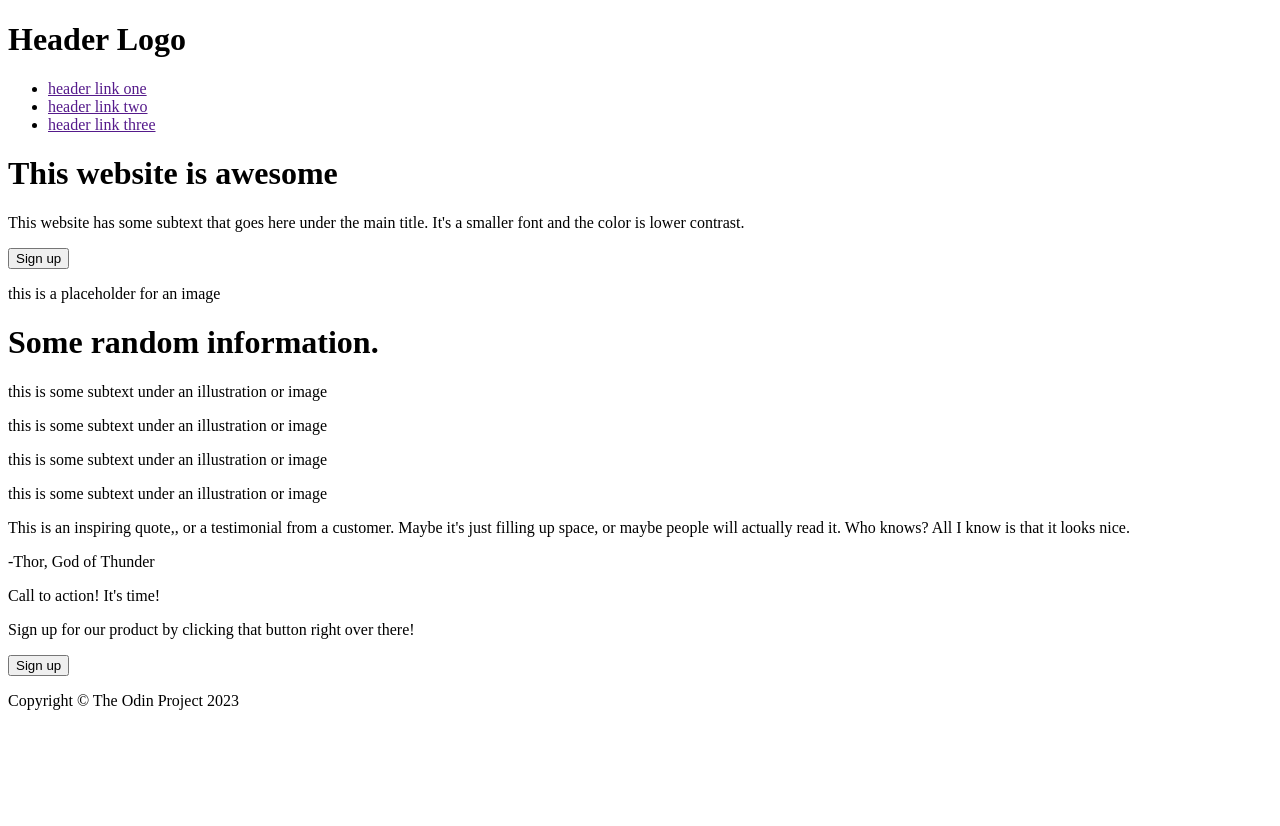
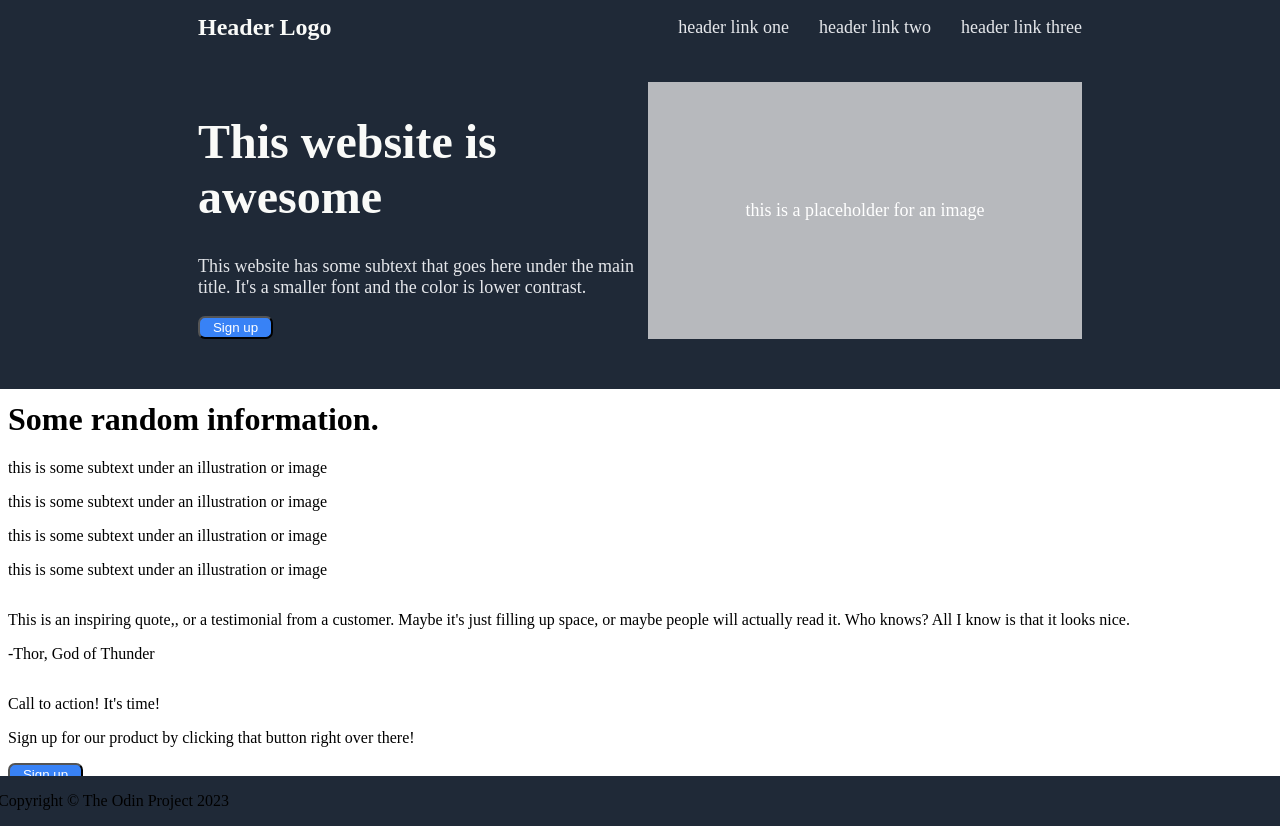
Before and after one commit to brian-p28/landing-page, a plain HTML site: page index.html in a window 1280 px wide. Before the commit the page ends 800 px from the top, so only its background shows below. Drawn offline with Linux system fonts and the light colour scheme.

Commit message:
Add CSS file and style Top section

```diff
--- a/index.html
+++ b/index.html
@@ -5,19 +5,29 @@
     <meta http-equiv="X-UA-Compatible" content="IE=edge">
     <meta name="viewport" content="width=device-width, initial-scale=1.0">
     <title>Landing Page</title>
+    <link rel="stylesheet" href="style.css">
 </head>
 <body>
     <div class="one">
+        <div class="header">
             <h1>Header Logo</h1>
             <ul>
                 <li><a href="">header link one</a></li>
                 <li><a href="">header link two</a></li>
                 <li><a href="">header link three</a></li>
             </ul>
+        </div>
+
+        <div class="one-content">
+            <div class="left">
                 <h1>This website is awesome</h1>
                 <p>This website has some subtext that goes here under the main title. It's a smaller font and the color is lower contrast.</p>
                 <button>Sign up</button>
+            </div>
+            <div class="right">
                 <p>this is a placeholder for an image</p>
+            </div>
+        </div>
     </div>
 
     <div class="two">
--- /dev/null
+++ b/style.css
@@ -0,0 +1,88 @@
+body {
+    display: flex;
+    flex-direction: column;
+}
+
+.one,
+.footer {
+    background-color: #1F2937;
+    margin: -10px;
+}
+
+/* ~~~~~~~~~~~~~~~~~~~~~~~~~~~~~~~~~~~~~~~~~~~~~~~~~~~~~~~~~~~~~~~~~~~~~~~~~~~~~~~~~~~~~~~~~ */
+.one {
+    padding-bottom: 50px;
+}
+
+.header {
+    display: flex;
+    align-items: center;
+    justify-content: space-between;
+    margin: 0 200px;
+}
+
+.header > h1 {
+    font-size: 24px;
+    color: #F9FAF8;
+}
+
+ul {
+    display: flex;
+    list-style: none;
+    margin: 0;
+    padding: 0;
+    gap: 30px;
+}
+
+a {
+    text-decoration: none;
+    color: #E5E7EB;
+    font-size: 18px;
+}
+
+button {
+    background-color: #3882F6;
+    width: 75px;
+    border-radius: 7px;
+    padding: 2px 10px;
+    color: white;
+    /* border: 2px solid white; */
+}
+
+.one-content {
+    display: flex;
+    padding-top: 25px;
+    margin: 0 200px;
+}
+
+.left {
+    flex: 1;
+}
+
+.left > h1 {
+    width: 450px;
+    font-size: 48px;
+    font-weight: bold;
+    color: #F9FAF8;
+}
+
+.left > p {
+    width: 450px;
+    font-size: 18px;
+    color: #E5E7EB;
+}
+
+.right {
+    display: flex;
+    flex: 1;
+    justify-content: center;
+    align-items: center;
+    background-color: #b7b9bd;
+}
+
+.right p {
+    font-size: 18px;
+    color: white;
+}
+
+/* ~~~~~~~~~~~~~~~~~~~~~~~~~~~~~~~~~~~~~~~~~~~~~~~~~~~~~~~~~~~~~~~~~~~~~~~~~~~~~~~~~~~~~~~~~ */
```
Lines whose indentation alone changed are shown as unchanged.
